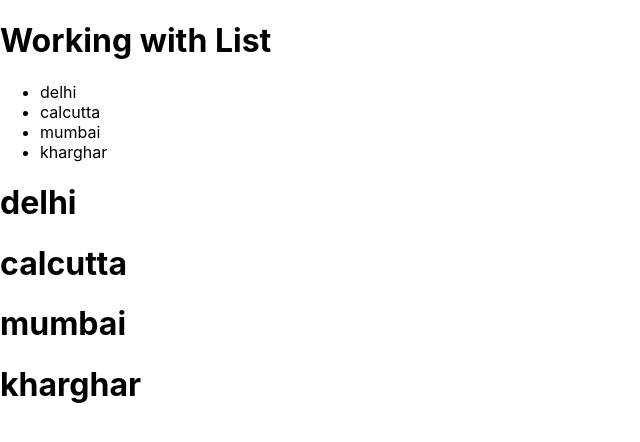
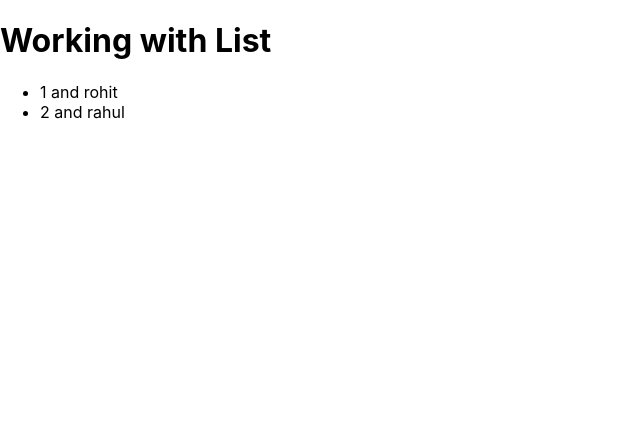
Before and after one commit to kodecdac/advday1, a React (Create React App) app: page / in a window 1280 px wide. Shown: the top 442 px of the page, without its empty margins (0-640 px from the left). Built offline with nearby package versions, Linux system fonts and the light colour scheme.

Commit message:
working with list of object.

```diff
--- a/src/App.js
+++ b/src/App.js
@@ -1,20 +1,22 @@
 // Basic Interpolation
 function App() {
   let list = ["delhi", "calcutta", "mumbai", "kharghar"];
-  // ["<h1>delhi</h1>", "<h1>calcutta</h1>", ]
+  let list1 = [
+    { id: 1, username: "rohit" },
+    { id: 2, username: "rahul" },
+  ];
+
   return (
     <div>
       <h1>Working with List</h1>
 
       <ul>
-        {list.map((item, index) => (
-          <li>{item}</li>
+        {list1.map((item, index) => (
+          <li key={index}>
+            {item.id} and {item.username}
+          </li>
         ))}
       </ul>
-
-      {list.map((item, index) => (
-        <h1>{item}</h1>
-      ))}
     </div>
   );
 }
```
